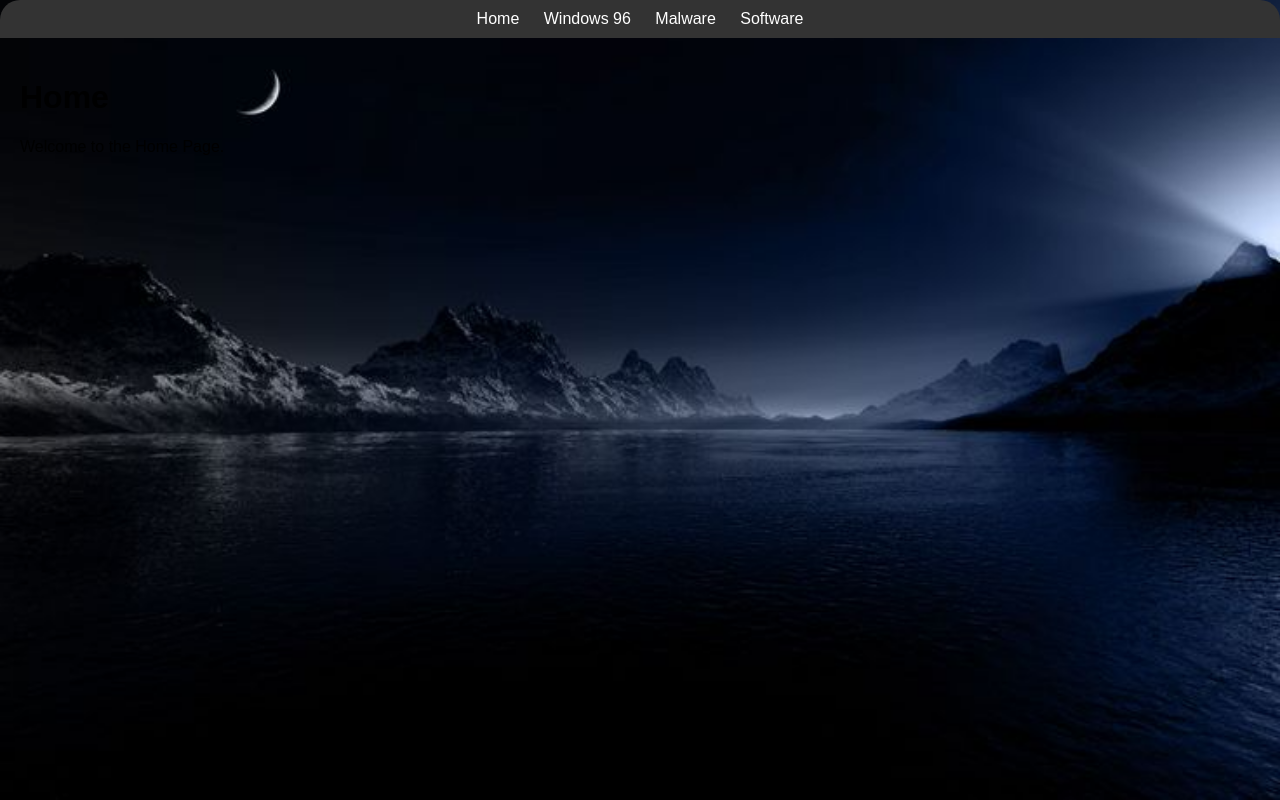
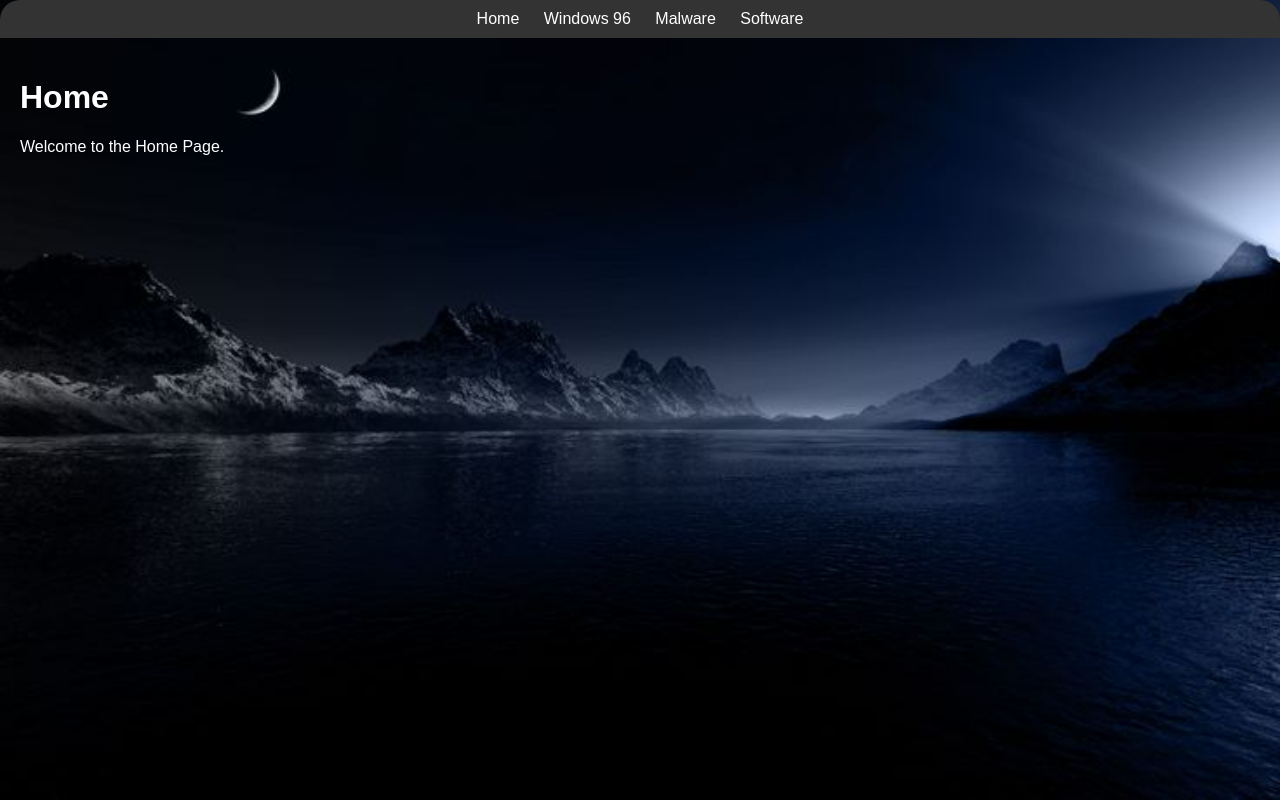
Before and after one commit to RZXPRO1203/rzxpro1203.github.io, a plain HTML site: page index.html in a window 1280 px wide. Drawn offline with Linux system fonts and the light colour scheme.

Commit message:
Update index.html

```diff
--- a/index.html
+++ b/index.html
@@ -12,6 +12,7 @@
             background-image: url('wallpaper.png');
             background-size: cover;
             background-repeat: no-repeat;
+            color: #fff; /* Set text color to white */
         }
         .top-bar {
             background-color: #333;
```
